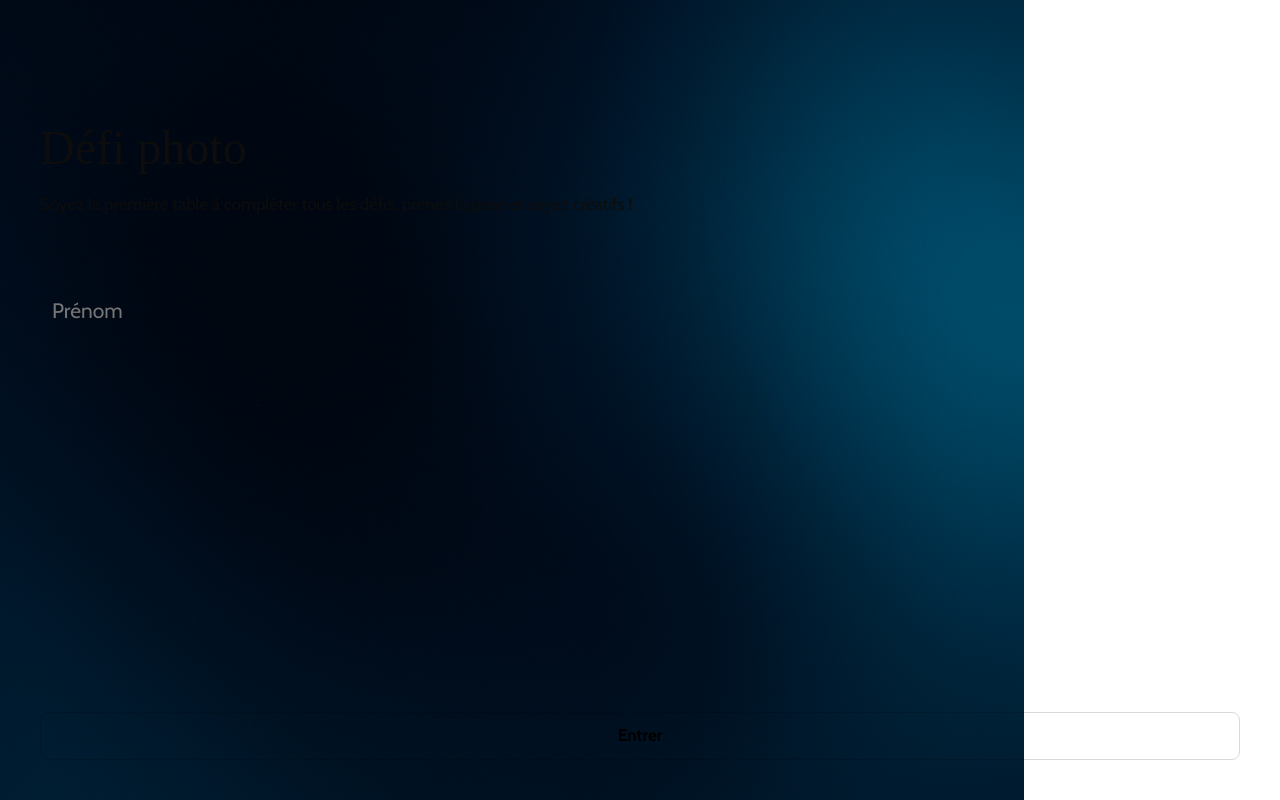
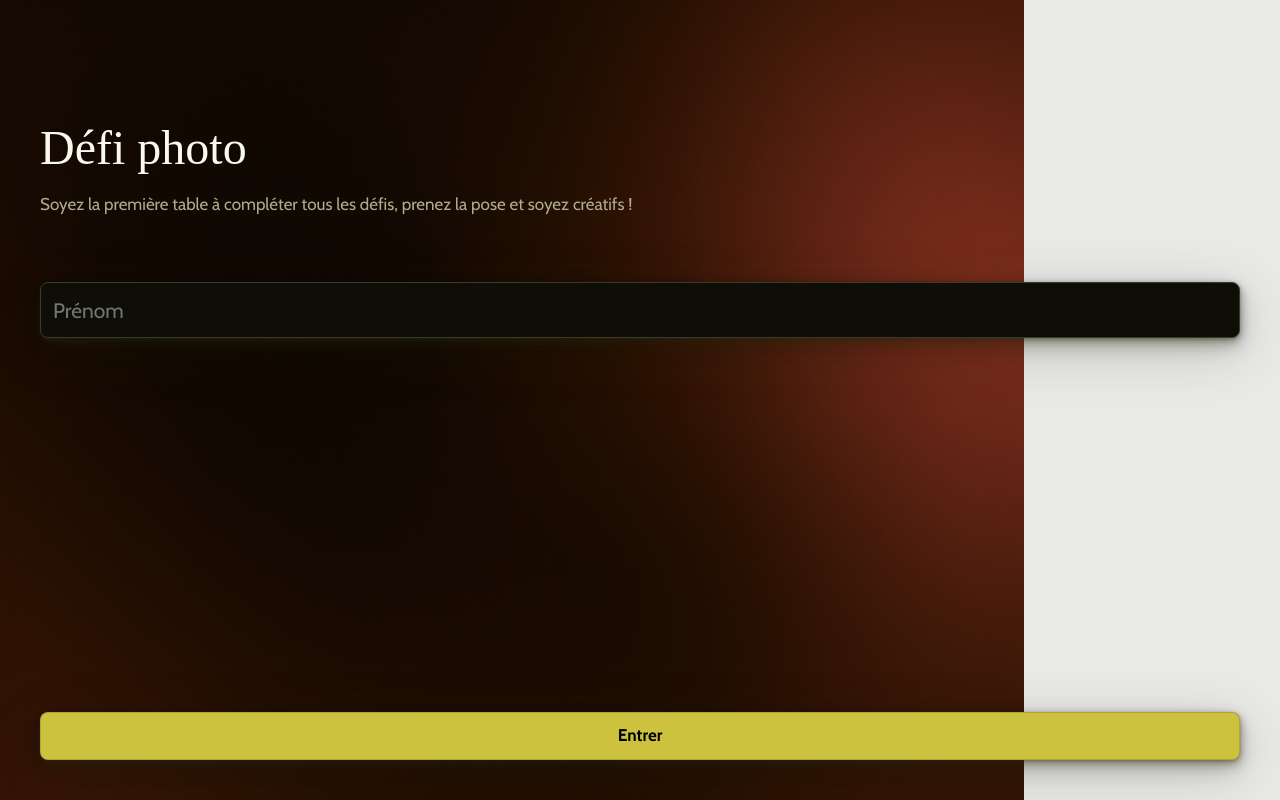
Before and after one commit to aztuk/defi-photo, an Angular app: page /login in a window 1280 px wide. Built offline with nearby package versions, Linux system fonts and the light colour scheme; no server answers; the database is empty; a web font is replaced by a local one.

Commit message:
Fixed no theme issue

```diff
--- a/src/app/app.component.ts
+++ b/src/app/app.component.ts
@@ -16,21 +16,21 @@ import { filter } from 'rxjs';
 export class AppComponent {
   currentUrl = signal('');
 
-  constructor(public router: Router, public theme: ThemeService,
-  private user: UserContextService) {
-    // ✅ À la fin de chaque navigation, on met à jour l'URL courante
-    this.router.events
-      .pipe(filter(e => e instanceof NavigationEnd))
-      .subscribe(e => {
-        this.currentUrl.set((e as NavigationEnd).urlAfterRedirects);
-      });
+// app.component.ts
+constructor(
+  public router: Router,
+  public theme: ThemeService,
+  private user: UserContextService
+) {
+  this.router.events
+    .pipe(filter(e => e instanceof NavigationEnd))
+    .subscribe(() => {
+      this.theme.initGlobalTheme(); // <-- ici
+      this.currentUrl.set(this.router.url);
+    });
+}
 
-  }
 ngOnInit(): void {
-  if (this.user.isLoggedIn()) {
-    const name = this.user.planetName();
-    this.theme.setTheme(name);
-  }
 }
 
   // ✅ computed pour que ça se mette à jour
--- a/src/app/core/services/theme.service.ts
+++ b/src/app/core/services/theme.service.ts
@@ -1,22 +1,22 @@
 // core/services/theme.service.ts
-import { Injectable, computed, effect, inject } from '@angular/core';
+import { Injectable, inject } from '@angular/core';
 import { UserContextService } from '../context/user-context.service';
 
 @Injectable({ providedIn: 'root' })
 export class ThemeService {
   private readonly user = inject(UserContextService);
 
-  /**
-   * Applique un thème CSS sur le <body> selon le nom de la planète
-   */
-  setTheme(planetName: string | null) {
-    const name = planetName?.toLowerCase().normalize('NFD').replace(/[\u0300-\u036f]/g, '') ?? 'mercure';
+  initGlobalTheme() {
+    const name = this.user.planetName()?.toLowerCase()
+      .normalize('NFD')
+      .replace(/[\u0300-\u036f]/g, '') || 'mercure';
 
+    // Supprime les anciennes classes
     document.body.classList.forEach(cls => {
       if (cls.startsWith('planet-')) document.body.classList.remove(cls);
     });
 
+    // Ajoute la nouvelle classe
     document.body.classList.add(`planet-${name}`);
   }
-
 }
--- a/src/app/features/my-planet/my-planet.component.ts
+++ b/src/app/features/my-planet/my-planet.component.ts
@@ -61,9 +61,6 @@ export class MyPlanetComponent implements OnInit {
       return;
     }
 
-    // 🎨 Appliquer le thème à partir du nom
-    this.theme.setTheme(target.name);
-
     // 📸 Récupération des missions pour cette planète
     const allProgressMap = await this.missionService.getAllMissionProgress();
     const planetProgress = allProgressMap.get(target.id) || [];
```
